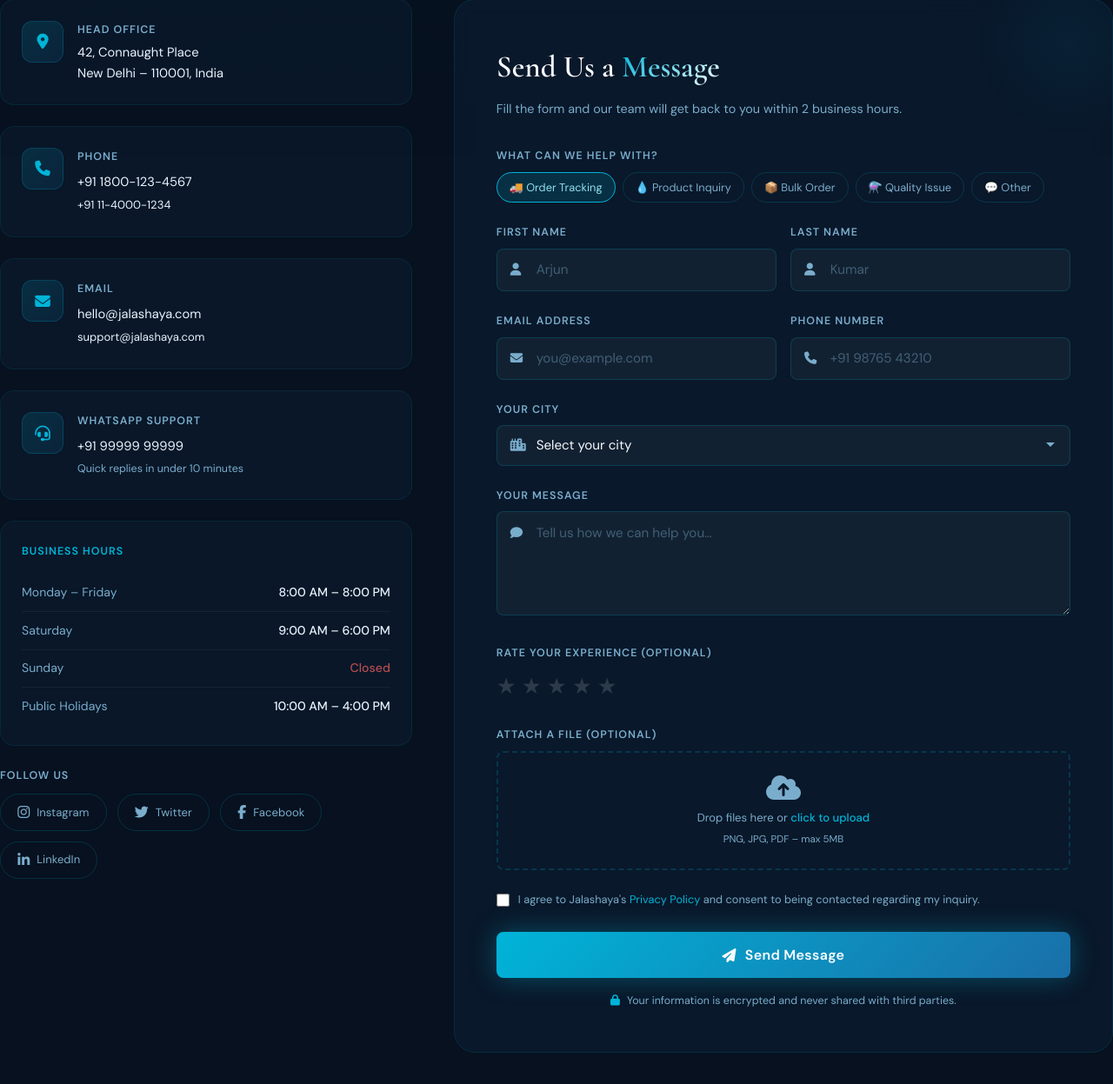
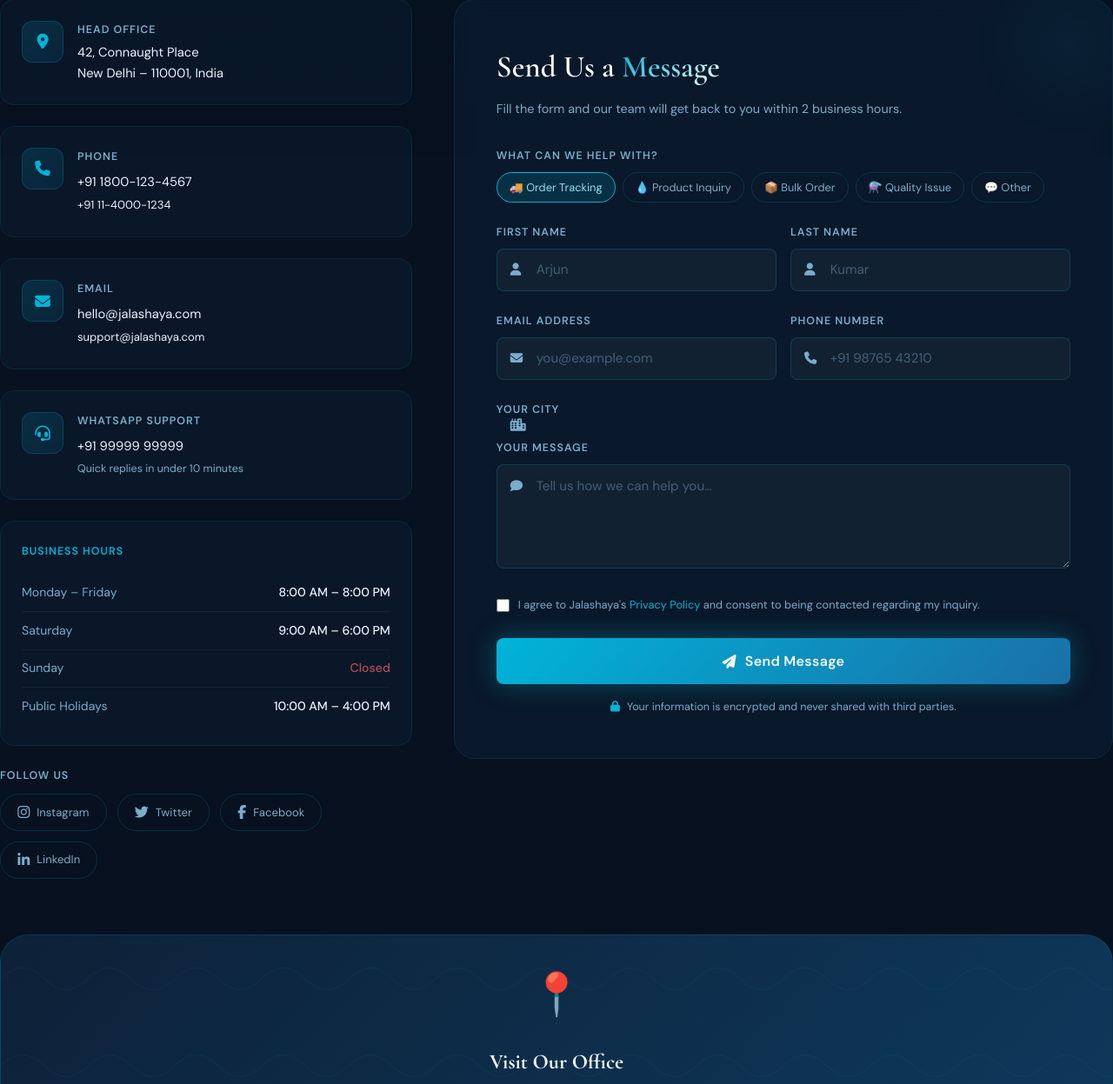
Before and after one commit to Keshavkumarjha/jalashaya, a Django app: template jalashaya/templates/pages/contactus.html in a window 1280 px wide. Shown: the part 619-1866 px from the top of the page at 87% size. Run offline with Django 5.2, Linux system fonts and the light colour scheme; the template is opened without the code that fills it, so the values that code supplies are empty.

Commit message:
fix contactus page

```diff
--- a/jalashaya/templates/pages/contactus.html
+++ b/jalashaya/templates/pages/contactus.html
@@ -204,24 +204,7 @@
           <label class="form-label" for="id_city">Your City</label>
           <div style="position:relative;">
             <i class="fas fa-city form-icon"></i>
-            <select id="id_city" name="city" class="form-control has-icon">
-              <option value="">Select your city</option>
-              {% for city in cities %}
-                <option value="{{ city }}" {% if form.city.value == city %}selected{% endif %}>
-                  {{ city }}
-                </option>
-              {% empty %}
-                <option>New Delhi</option>
-                <option>Mumbai</option>
-                <option>Bengaluru</option>
-                <option>Hyderabad</option>
-                <option>Chennai</option>
-                <option>Kolkata</option>
-                <option>Pune</option>
-                <option>Jaipur</option>
-                <option>Other</option>
-              {% endfor %}
-            </select>
+
           </div>
         </div>
 
@@ -239,29 +222,6 @@
           {% endif %}
         </div>
 
-        {# Rating #}
-        <div class="form-group">
-          <label class="form-label">Rate Your Experience (Optional)</label>
-          <div class="rating-stars">
-            <input type="radio" name="rating" id="star5" value="5"><label for="star5">★</label>
-            <input type="radio" name="rating" id="star4" value="4"><label for="star4">★</label>
-            <input type="radio" name="rating" id="star3" value="3"><label for="star3">★</label>
-            <input type="radio" name="rating" id="star2" value="2"><label for="star2">★</label>
-            <input type="radio" name="rating" id="star1" value="1"><label for="star1">★</label>
-          </div>
-        </div>
-
-        {# File upload #}
-        <div class="form-group">
-          <label class="form-label">Attach a File (Optional)</label>
-          <label class="file-upload" for="attachment">
-            <i class="fas fa-cloud-upload-alt"></i>
-            <p>Drop files here or <span>click to upload</span></p>
-            <p style="font-size:0.72rem;margin-top:4px;">PNG, JPG, PDF – max 5MB</p>
-            <input type="file" id="attachment" name="attachment" accept=".png,.jpg,.jpeg,.pdf">
-          </label>
-          <div id="file-name" style="font-size:0.8rem;color:var(--aqua);margin-top:6px;"></div>
-        </div>
 
         {# Consent checkbox #}
         <div class="check-row">
```
Also changed, not shown: jalashaya/templates/pages/services.html (+8 -8 lines).
